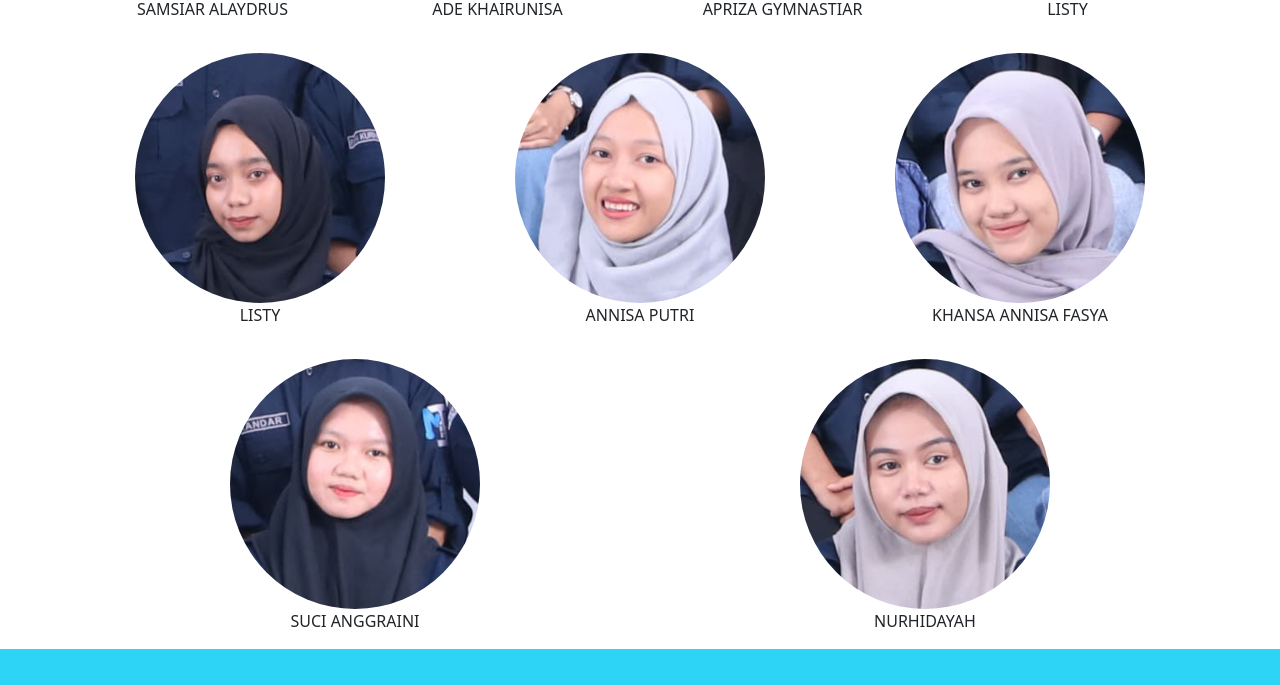
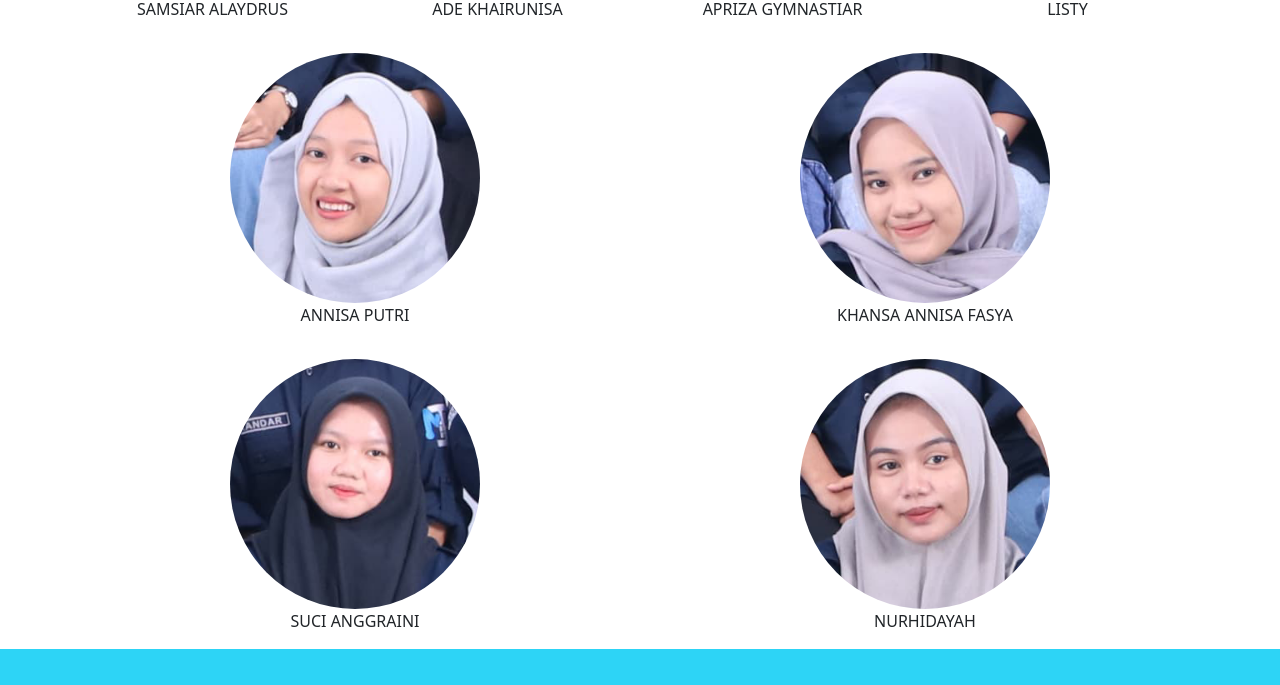
Before and after one commit to TMM3A/TMM3A, a plain HTML site: page struktur.html in a window 1280 px wide. Shown: the part 2632-3317 px from the top of the page. Drawn offline with nearby package versions, Linux system fonts and the light colour scheme.

Commit message:
Pesan commit yang menjelaskan perubahan

```diff
--- a/struktur.html
+++ b/struktur.html
@@ -165,17 +165,14 @@
                     <img src="assets/per orang/listy.png" alt="" class="aboutt img-fluid rounded-circle" width="250" height="250">
                     <p>LISTY</p>
                 </div>
+                </div>
             </div>
             <div class="row mt-3">
-                <div class="col-md-4 col-sm-4">
-                    <img src="assets/per orang/listy.png" alt="" class="aboutt img-fluid rounded-circle" width="250" height="250">
-                    <p>LISTY</p>
-                </div>
-                <div class="col-md-4 col-sm-4">
+                <div class="col-md-6 col-sm-4">
                     <img src="assets/per orang/annisa putri.png" alt="" class="aboutt img-fluid rounded-circle" width="250" height="250">
                     <p>ANNISA PUTRI</p>
                 </div>
-                <div class="col-md-4 col-sm-4">
+                <div class="col-md-6 col-sm-4">
                     <img src="assets/per orang/khansa.png" alt="" class="aboutt img-fluid rounded-circle" width="250" height="250">
                     <p>KHANSA ANNISA FASYA</p>
                 </div>
```
Also changed, not shown: 1 other file.
